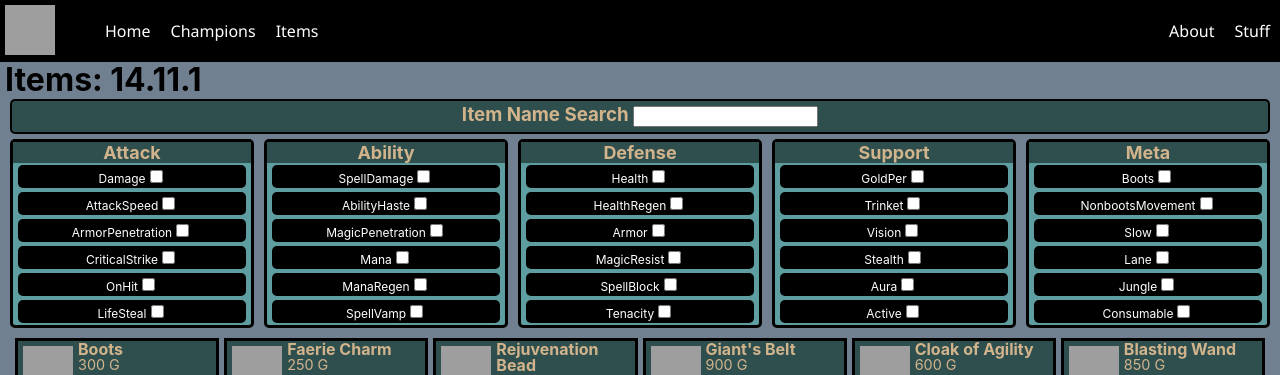
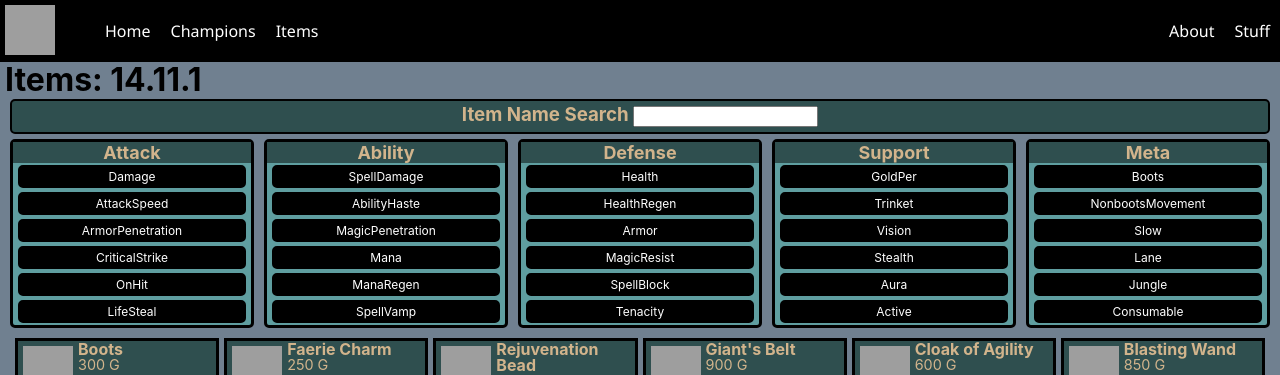
Before and after one commit to bc-dev-gh/loldb, a React (Create React App) app: page /#/items in a window 1280 px wide. Shown: the top 375 px of the page. Built offline with nearby package versions, Linux system fonts and the light colour scheme; grey boxes are pictures that could not be loaded.

Commit message:
Made filter checkboxes look more like toggle buttons

```diff
--- a/src/MainStyle.css
+++ b/src/MainStyle.css
@@ -1,4 +1,5 @@
 body {
+  overflow-y: scroll;
   margin: 0px;
   font-family: -apple-system, BlinkMacSystemFont, 'Segoe UI', 'Roboto', 'Oxygen',
     'Ubuntu', 'Cantarell', 'Fira Sans', 'Droid Sans', 'Helvetica Neue',
--- a/src/Pages/Champions.js
+++ b/src/Pages/Champions.js
@@ -39,8 +39,7 @@
   )
 
   function manageFilters (tagDict, filterHandler) {
-    let tagList = Object.keys(tagDict)
-    return <FilterCategory title='Tags' horizontal={true} filters={tagList} filterHandler={filterHandler}/>
+    return <FilterCategory title='Tags' horizontal={true} filters={tagDict} filterHandler={filterHandler}/>
   }
 
   function manageCards (filters, searchString) {
--- a/src/Pages/Items.js
+++ b/src/Pages/Items.js
@@ -22,7 +22,7 @@
   const [filterList, setFilterList] = React.useState(allTags)
   function handleFilterCBChanged(event) { setFilterList(prevFilterList => ({...prevFilterList, [event.target.id]: event.target.checked})) }
 
-  let jsx_filterCheckboxes = manageFilters(handleFilterCBChanged)
+  let jsx_filterCheckboxes = manageFilters(filterList, handleFilterCBChanged)
   let jsx_itemCards = manageCards(filterList, searchString)
 
   return (
@@ -41,10 +41,14 @@
   )
 }
 
-function manageFilters (filterHandler) {
-  return Object.entries(ItemFilters).map( ([category, filters]) =>
-    <FilterCategory key={category} title={category} filters={filters} filterHandler={filterHandler}/>
-  )
+function manageFilters (tagDict, cbHandler) {
+  return Object.entries(ItemFilters).map( ([category, filters]) => {
+    let filtergroup ={}
+    for (let filter in filters) {
+      filtergroup[filter] = tagDict[filter]
+    }
+    return <FilterCategory key={category} title={category} filters={filtergroup} filterHandler={cbHandler}/>
+  })
 }
 
 function manageCards(filters, searchString) {
--- a/src/components/FilterCategory.css
+++ b/src/components/FilterCategory.css
@@ -33,6 +33,9 @@
 }
 
 .filterlabel {
+  user-select: none;
+  -webkit-user-select: none;
+  -moz-user-select: none;
   display: block;
   margin: 2px 5px 2px 5px;
   padding: 2px;
@@ -40,4 +43,28 @@
   border-radius: 5px;
   background-color:black;
   color: white;
+  border-color: black;
+  border-style: solid;
+  border-width: 2px;
 }
+
+.filterlabel-selected {
+  user-select: none;
+  -webkit-user-select: none;
+  -moz-user-select: none;
+  display: block;
+  margin: 2px 5px 2px 5px;
+  padding: 2px;
+  text-align: center;
+  border-radius: 5px;
+  background-color: tan;
+  color: black;
+  border-color: black;
+  border-style: solid;
+  border-width: 2px;
+}
+
+.filtercb {
+  position: absolute;
+  visibility: hidden;
+}
--- a/src/components/FilterCategory.js
+++ b/src/components/FilterCategory.js
@@ -9,15 +9,17 @@
     <h2>{props.title}</h2>
       <div className={flexDirection}>
       {
-        props.filters.map( filter =>
-          <label className='filterlabel' key={filter}>
+        Object.entries(props.filters).map( ([filter, isChecked]) => {
+          let currentState = isChecked
+          return <label className={currentState? 'filterlabel-selected' : 'filterlabel'} key={filter}>
             {filter}
             <input className='filtercb'
               type='checkbox'
-              checked={props.filters[filter]}
+              checked={isChecked}
               id={filter}
               onClick={props.filterHandler}/>
-          </label>)
+          </label>
+        })
       }
       </div>
   </div>
--- a/src/datadragon/myItemFilters.json
+++ b/src/datadragon/myItemFilters.json
@@ -1,42 +1,42 @@
 {
-  "Attack":[
-    "Damage",
-    "AttackSpeed",
-    "ArmorPenetration",
-    "CriticalStrike",
-    "OnHit",
-    "LifeSteal"
-  ],
-  "Ability":[
-    "SpellDamage",
-    "AbilityHaste",
-    "MagicPenetration",
-    "Mana",
-    "ManaRegen",
-    "SpellVamp"
-  ],
-  "Defense":[
-    "Health",
-    "HealthRegen",
-    "Armor",
-    "MagicResist",
-    "SpellBlock",
-    "Tenacity"
-  ],
-  "Support":[
-    "GoldPer",
-    "Trinket",
-    "Vision",
-    "Stealth",
-    "Aura",
-    "Active"
-  ],
-  "Meta":[
-    "Boots",
-    "NonbootsMovement",
-    "Slow",
-    "Lane",
-    "Jungle",
-    "Consumable"
-  ]
+  "Attack":{
+    "Damage": "false",
+    "AttackSpeed": "false",
+    "ArmorPenetration": "false",
+    "CriticalStrike": "false",
+    "OnHit": "false",
+    "LifeSteal": "false"
+  },
+  "Ability":{
+    "SpellDamage": "false",
+    "AbilityHaste": "false",
+    "MagicPenetration": "false",
+    "Mana": "false",
+    "ManaRegen": "false",
+    "SpellVamp": "false"
+  },
+  "Defense":{
+    "Health": "false",
+    "HealthRegen": "false",
+    "Armor": "false",
+    "MagicResist": "false",
+    "SpellBlock": "false",
+    "Tenacity": "false"
+  },
+  "Support":{
+    "GoldPer": "false",
+    "Trinket": "false",
+    "Vision": "false",
+    "Stealth": "false",
+    "Aura": "false",
+    "Active": "false"
+  },
+  "Meta":{
+    "Boots": "false",
+    "NonbootsMovement": "false",
+    "Slow": "false",
+    "Lane": "false",
+    "Jungle": "false",
+    "Consumable": "false"
+  }
 }
```
Also changed, not shown: 11 other files (tests, documents, lock files or other folders).
